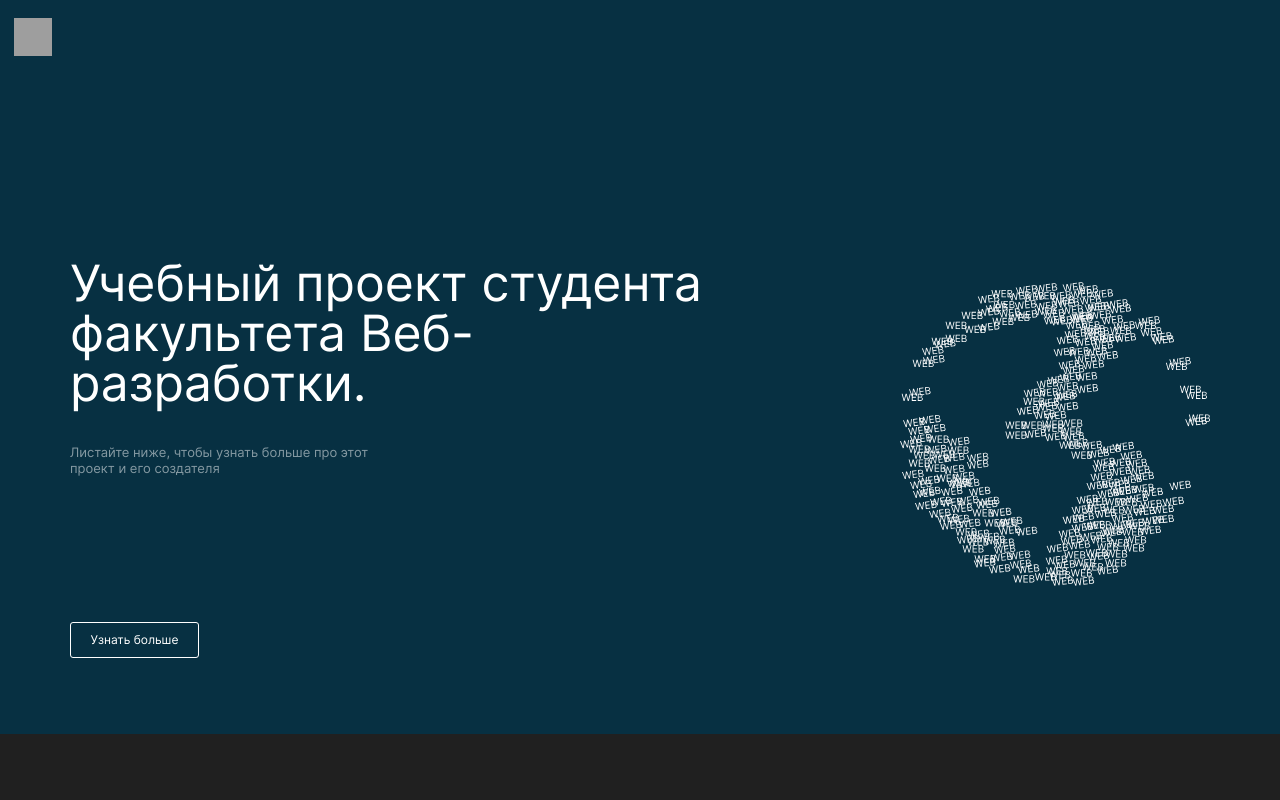
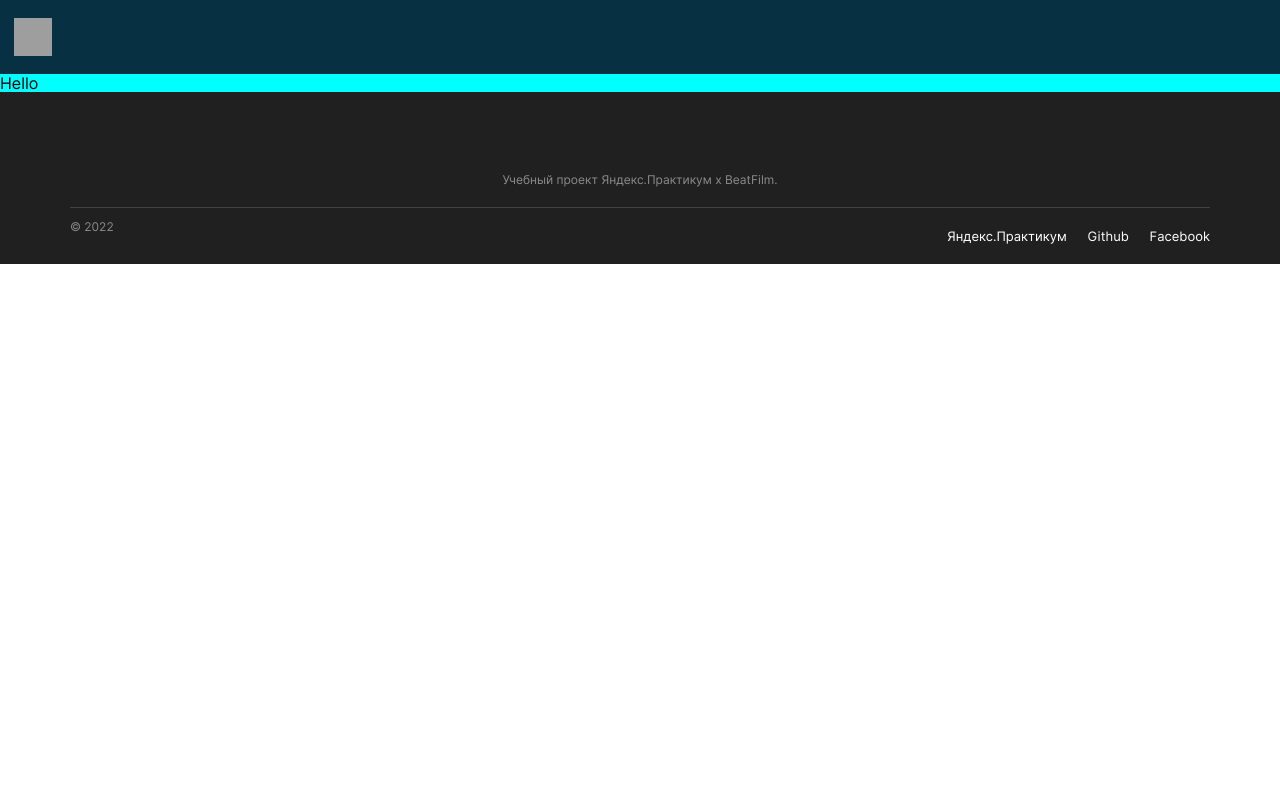
Before and after one commit to Borisjaou/movies-explorer-frontend, a React (Create React App) app: page /movies in a window 1280 px wide. Shown: the top 800 px of the page. Built offline with nearby package versions, Linux system fonts and the light colour scheme; grey boxes are pictures that could not be loaded.

Commit message:
feature/layoutSearchPage

```diff
--- a/src/components/App/App.js
+++ b/src/components/App/App.js
@@ -8,6 +8,7 @@ import AboutProject from '../Main/AboutProject/AboutProject';
 import Techs from '../Main/Techs/Techs';
 import About from '../Main/About/About';
 import Portfolio from '../Main/Portfolio/Portfolio';
+import SearchForm from '../Movies/SearchForm/SearchForm';
 
 
 import { Route, Switch } from 'react-router';
@@ -18,14 +19,16 @@ function App() {
     <div className='page'>
       <Header />
       <Switch>
-        <Route path='/'>
+        <Route exact path='/'>
           <Promo />
           <AboutProject />
           <Techs />
           <About />
           <Portfolio />
         </Route>
-        <Route path='/movies'></Route>
+        <Route path='/movies'>
+          <SearchForm />
+        </Route>
         <Route path='/saved-movies'></Route>
         <Route path='/profile'></Route>
         <Route path='/signin'></Route>
--- /dev/null
+++ b/src/components/Movies/SearchForm/SearchForm.css
@@ -0,0 +1,3 @@
+.search {
+  background-color: aqua;
+}
--- /dev/null
+++ b/src/components/Movies/SearchForm/SearchForm.js
@@ -0,0 +1,11 @@
+import React from 'react';
+import './SearchForm.css';
+
+function SearchForm() {
+  return (
+    <section className='search'>
+      <p>Hello</p>
+    </section>
+  );
+}
+export default SearchForm;
```
